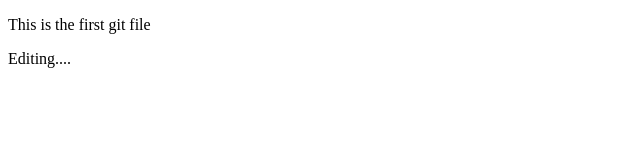
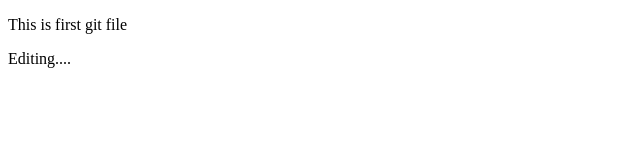
Before and after one commit to R-Pradeepa/Git1, a plain HTML site: page index.html in a window 1280 px wide. Shown: the full height of the page, 0-640 px from the left. Drawn offline with Linux system fonts and the light colour scheme.

Commit message:
acommitted

```diff
--- a/index.html
+++ b/index.html
@@ -7,7 +7,7 @@
     <title>Document</title>
 </head>
 <body>
-    <p>This is the first git file</p>
+    <p>This is first git file</p>
     <p>Editing....</p>
 </body>
 </html>
```
